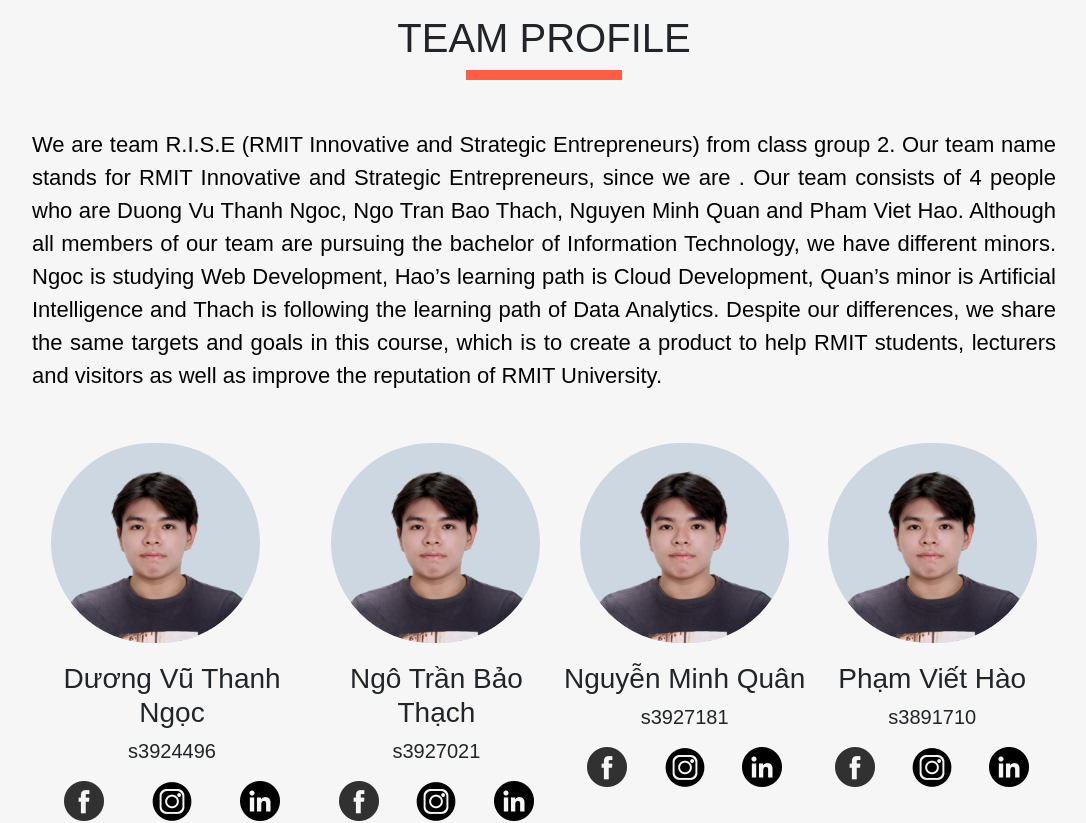
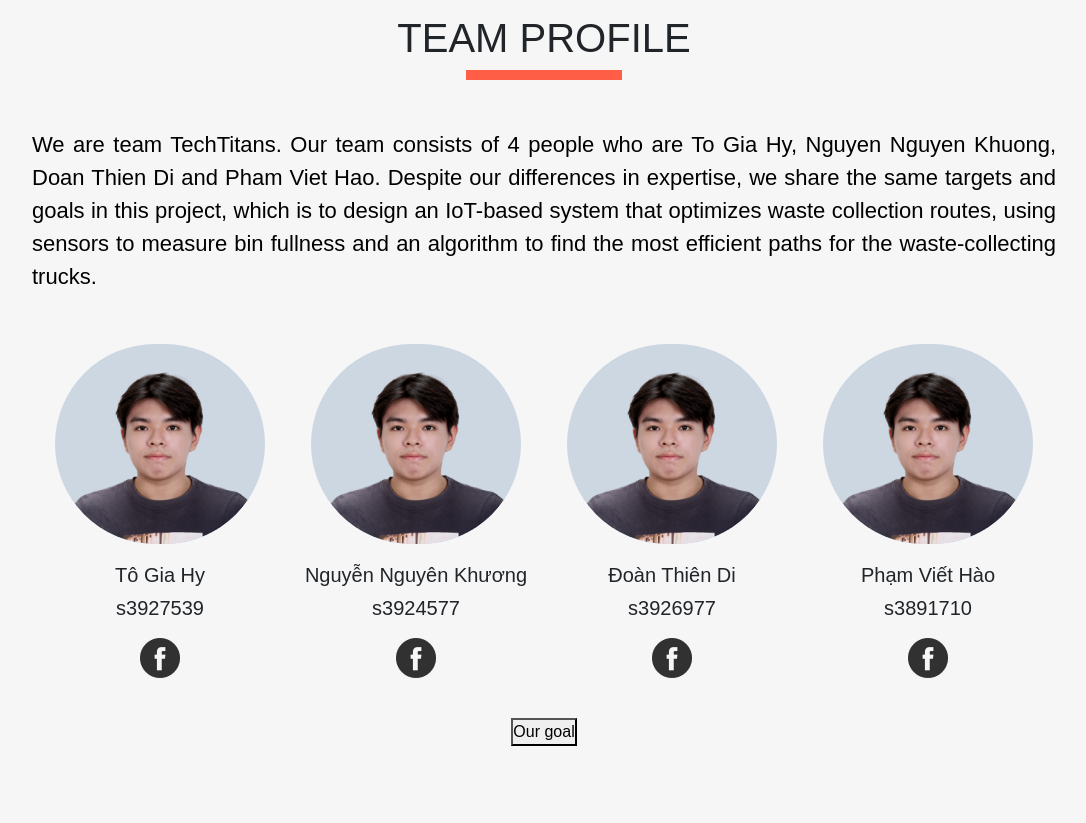
Before and after one commit to nguyennguyenkhuong1212/capstoneproject-wastemanagementIoT, a React (Create React App) app in the folder frontend/: page / in a window 1280 px wide. Shown: the part 940-1763 px from the top of the page, without its empty margins (96-1182 px from the left). Built offline with nearby package versions, Linux system fonts and the light colour scheme.

Commit message:
update team info

```diff
--- a/frontend/src/Route/TeamInfo.jsx
+++ b/frontend/src/Route/TeamInfo.jsx
@@ -1,133 +1,194 @@
-import {React, useState, useEffect} from 'react'
-import { Modal } from 'react-bootstrap';
-import './teaminfo.css'
-import Hao from '../Assets/Hao.png';
-import Aos from 'aos';
-import Facebook from '../Assets/facebook.png';
-import Instagram from '../Assets/instagram.png';
-import Linkedin from '../Assets/linkedin.png';
+import { React, useState, useEffect } from "react";
+import { Modal } from "react-bootstrap";
+import "./teaminfo.css";
+import Hao from "../Assets/Hao.png";
+import Aos from "aos";
+import Facebook from "../Assets/facebook.png";
+import Instagram from "../Assets/instagram.png";
+import Linkedin from "../Assets/linkedin.png";
 
 function Teaminfo() {
   const [show, setShow] = useState(false);
   const handleClose = () => setShow(false);
   const handleShow = () => setShow(true);
 
-  useEffect(()=>{
-    Aos.init({duration:1000})
-  },[])
+  useEffect(() => {
+    Aos.init({ duration: 1000 });
+  }, []);
 
   return (
-    <div id='TEAMPROFILE' className='section__padding'>
-        <div className='rise__teaminfo_section'>
-          <div className='rise__teaminfo_header'>
+    <div id="TEAMPROFILE" className="section__padding">
+      <div className="rise__teaminfo_section">
+        <div className="rise__teaminfo_header">
           <h1>TEAM PROFILE</h1>
-            <hr/>
+          <hr />
         </div>
       </div>
 
-        <div className='rise__teaminfo_paragraph'>
-          <p>We are team R.I.S.E (RMIT Innovative and Strategic Entrepreneurs) from class group 2. Our team name stands for RMIT Innovative and Strategic Entrepreneurs, since we are . Our team consists of 4 people who are Duong Vu Thanh Ngoc, Ngo Tran Bao Thach, Nguyen Minh Quan and Pham Viet Hao. Although all members of our team are pursuing the bachelor of Information Technology, we have different minors. Ngoc is studying Web Development, Hao’s learning path is Cloud Development, Quan’s minor is Artificial Intelligence and Thach is following the learning path of Data Analytics. Despite our differences, we share the same targets and goals in this course, which is to create a product to help RMIT students, lecturers and visitors as well as improve the reputation of RMIT University.</p>
+      <div className="rise__teaminfo_paragraph">
+        <p>
+          We are team TechTitans. Our team consists of 4 people who are To Gia
+          Hy, Nguyen Nguyen Khuong, Doan Thien Di and Pham Viet Hao. Despite our
+          differences in expertise, we share the same targets and goals in this
+          project, which is to design an IoT-based system that optimizes waste
+          collection routes, using sensors to measure bin fullness and an
+          algorithm to find the most efficient paths for the waste-collecting
+          trucks.
+        </p>
       </div>
 
-        <div className='rise__teaminfo_member_section' data-aos="fade-right">
-          <div className='rise__teaminfo_member'>
-            <div className='profile_picture'>
+      <div className="rise__teaminfo_member_section" data-aos="fade-right">
+        <div className="rise__teaminfo_member">
+          <div className="profile_picture">
             <img src={Hao} />
           </div>
-            <div className='profile_name'>
-              <h3>Dương Vũ Thanh Ngọc</h3>
+          <div className="profile_name">
+            <h5>Tô Gia Hy</h5>
           </div>
-            <div className='profile_sid'>
-              <p>s3924496</p>
+          <div className="profile_sid">
+            <p>s3927539</p>
           </div>
-            <div className='social_media'>
-              <a href=""  target="_blank"><img src={Facebook}/></a>
-              <a href="" target="_blank"><img src={Instagram}/></a>
-              <a href="" target="_blank"><img src={Linkedin}/></a>
+          <div className="social_media">
+            <a href="" target="_blank">
+              <img src={Facebook} />
+            </a>
           </div>
         </div>
 
-          <div className='rise__teaminfo_member'>
-            <div className='profile_picture'>
+        <div className="rise__teaminfo_member">
+          <div className="profile_picture">
             <img src={Hao} />
           </div>
-            <div className='profile_name'>
-              <h3>Ngô Trần Bảo Thạch</h3>
+          <div className="profile_name">
+            <h5>Nguyễn Nguyên Khương</h5>
           </div>
-            <div className='profile_sid'>
-              <p>s3927021</p>
+          <div className="profile_sid">
+            <p>s3924577</p>
           </div>
-            <div className='social_media'>
-              <a href=""  target="_blank"><img src={Facebook}/></a>
-              <a href="" target="_blank"><img src={Instagram}/></a>
-              <a href="" target="_blank"><img src={Linkedin}/></a>
+          <div className="social_media">
+            <a href="" target="_blank">
+              <img src={Facebook} />
+            </a>
           </div>
         </div>
 
-          <div className='rise__teaminfo_member'>
-            <div className='profile_picture'>
+        <div className="rise__teaminfo_member">
+          <div className="profile_picture">
             <img src={Hao} />
           </div>
-            <div className='profile_name'>
-              <h3>Nguyễn Minh Quân</h3>
+          <div className="profile_name">
+            <h5>Đoàn Thiên Di</h5>
           </div>
-            <div className='profile_sid'>
-              <p>s3927181</p>
+          <div className="profile_sid">
+            <p>s3926977</p>
           </div>
-            <div className='social_media'>
-              <a href=""  target="_blank"><img src={Facebook}/></a>
-              <a href="" target="_blank"><img src={Instagram}/></a>
-              <a href="" target="_blank"><img src={Linkedin}/></a>
+          <div className="social_media">
+            <a href="" target="_blank">
+              <img src={Facebook} />
+            </a>
           </div>
         </div>
 
-          <div className='rise__teaminfo_member'>
-            <div className='profile_picture'>
+        <div className="rise__teaminfo_member">
+          <div className="profile_picture">
             <img src={Hao} />
           </div>
-            <div className='profile_name'>
-              <h3>Phạm Viết Hào</h3>
+          <div className="profile_name">
+            <h5>Phạm Viết Hào</h5>
           </div>
-            <div className='profile_sid'>
+          <div className="profile_sid">
             <p>s3891710</p>
           </div>
-            <div className='social_media'>
-              <a href="https://www.facebook.com/profile.php?id=100004533015898"  target="_blank"><img src={Facebook}/></a>
-              <a href="https://www.instagram.com/haoizasorcerer/" target="_blank"><img src={Instagram}/></a>
-              <a href="https://www.linkedin.com/in/pham-viet-hao-3087ba277/" target="_blank"><img src={Linkedin}/></a>
+          <div className="social_media">
+            <a
+              href="https://www.facebook.com/profile.php?id=100004533015898"
+              target="_blank"
+            >
+              <img src={Facebook} />
+            </a>
           </div>
         </div>
       </div>
-        <div className='rise__teaminfo_btn'>
-          <button type="button" id='seebtn' onClick={handleShow}>Our goal</button>
-          <Modal className='modalBackground' show={show} onHide={handleClose}>
-                  <div className='modalContainer'>
-                  <div className='modal__btn_section '>
-                    <button id='modal_btn_close' onClick={handleClose}><span>X</span></button>
+      <div className="rise__teaminfo_btn">
+        <button type="button" id="seebtn" onClick={handleShow}>
+          Our goal
+        </button>
+        <Modal className="modalBackground" show={show} onHide={handleClose}>
+          <div className="modalContainer">
+            <div className="modal__btn_section ">
+              <button id="modal_btn_close" onClick={handleClose}>
+                <span>X</span>
+              </button>
             </div>
             <Modal.Header>
-                    <Modal.Title className='title'>OUR GOAL</Modal.Title>
+              <Modal.Title className="title">OUR GOAL</Modal.Title>
             </Modal.Header>
-                  <Modal.Body className='modal_body'>
-                    <h3>Team name</h3>
+            <Modal.Body className="modal_body">
+              <h5>Team name</h5>
               <p>R.I.S.E (RMIT Innovative and Strategic Entrepreneurs)</p>
-                    <h3>Team introduction</h3>
-                    <p>We are team R.I.S.E from class group 2. Our team name stands for RMIT Innovative and Strategic Entrepreneurs, since we are . Our team consists of 4 people who are Duong Vu Thanh Ngoc, Ngo Tran Bao Thach, Nguyen Minh Quan and Pham Viet Hao. Although all members of our team are pursuing the bachelor of Information Technology, we have different minors. Ngoc is studying Web Development, Hao’s learning path is Cloud Development, Quan’s minor is Artificial Intelligence and Thach is following the learning path of Data Analytics. Despite our differences, we share the same targets and goals in this course, which is to create a product to help RMIT students, lecturers and visitors as well as improve the reputation of RMIT University.</p>
-                    <h3>Team Goal</h3>
+              <h5>Team introduction</h5>
+              <p>
+                We are team TechTitans. Our team consists of 4 people who are To
+                Gia Hy, Nguyen Nguyen Khuong, Doan Thien Di and Pham Viet Hao.
+                Despite our differences in expertise, we share the same targets
+                and goals in this project, which is to design an IoT-based
+                system that optimizes waste collection routes, using sensors to
+                measure bin fullness and an algorithm to find the most efficient
+                paths for the waste-collecting trucks.
+              </p>
+              <h5>Team Goal</h5>
               <ul>
-                      <li>Firstly, since RMIT University has an enormous campus in Saigon South with many buildings together with the naming convention and the layout of the rooms are slightly confusing, there are a lot of people getting lost and they spend a lot of time navigating around the campus. Thanks to our research and survey, we found out besides from new students and visitors, the majority is actually current students. Therefore, our goal is to create a web application that mainly focuses on introducing RMIT University and Saigon South campus exclusively. Furthermore, it will contain more specific information about the layout of campus and the rooms in each building, which can help users find rooms easier.</li>
-                      <li>Secondly, we have discovered that there are equivalent questions about finding a specific location, navigating, and other general questions that expect the same answers. However, RMIT Student Connect, a department that can answer these questions, only works in office hours and students or visitors cannot have their answers anytime they want. Hence, in our web application, there is a chatbot available all time to answer these general questions.</li>
-                      <li>Finally, since there have not been any means of entertainment focusing on Saigon South Campus, our team has created a game for many reasons. The first reason is that the users can freely discover the campus which is the game map at any time they want instead of joining in virtual tours or campus tours. Secondly, to enhance their experience and stimulate their sense of victory, they can fight against monsters in our game while discovering and if they win the final boss, they can receive a certificate with a similar appearance to the Bachelor’s degree graduation certificate. Finally, our game can attract more students to RMIT University, especially students who want to join the Game Design program.</li>
+                <li>
+                  Firstly, since RMIT University has an enormous campus in
+                  Saigon South with many buildings together with the naming
+                  convention and the layout of the rooms are slightly confusing,
+                  there are a lot of people getting lost and they spend a lot of
+                  time navigating around the campus. Thanks to our research and
+                  survey, we found out besides from new students and visitors,
+                  the majority is actually current students. Therefore, our goal
+                  is to create a web application that mainly focuses on
+                  introducing RMIT University and Saigon South campus
+                  exclusively. Furthermore, it will contain more specific
+                  information about the layout of campus and the rooms in each
+                  building, which can help users find rooms easier.
+                </li>
+                <li>
+                  Secondly, we have discovered that there are equivalent
+                  questions about finding a specific location, navigating, and
+                  other general questions that expect the same answers. However,
+                  RMIT Student Connect, a department that can answer these
+                  questions, only works in office hours and students or visitors
+                  cannot have their answers anytime they want. Hence, in our web
+                  application, there is a chatbot available all time to answer
+                  these general questions.
+                </li>
+                <li>
+                  Finally, since there have not been any means of entertainment
+                  focusing on Saigon South Campus, our team has created a game
+                  for many reasons. The first reason is that the users can
+                  freely discover the campus which is the game map at any time
+                  they want instead of joining in virtual tours or campus tours.
+                  Secondly, to enhance their experience and stimulate their
+                  sense of victory, they can fight against monsters in our game
+                  while discovering and if they win the final boss, they can
+                  receive a certificate with a similar appearance to the
+                  Bachelor’s degree graduation certificate. Finally, our game
+                  can attract more students to RMIT University, especially
+                  students who want to join the Game Design program.
+                </li>
               </ul>
             </Modal.Body>
-                  <Modal.Footer className='modal_footer'>
-                    <button id='seebtn' onClick={handleClose}> Close </button>
+            <Modal.Footer className="modal_footer">
+              <button id="seebtn" onClick={handleClose}>
+                {" "}
+                Close{" "}
+              </button>
             </Modal.Footer>
           </div>
         </Modal>
       </div>
     </div>
-  )
+  );
 }
 
-export default Teaminfo
+export default Teaminfo;
--- a/frontend/src/Route/teaminfo.css
+++ b/frontend/src/Route/teaminfo.css
@@ -61,9 +61,10 @@
     text-align: center;
 }
 
-.profile_name h3{
+.profile_name h5{
     text-align: center;
     width:100%
+
 }
 
 .social_media{
```
Lines whose indentation alone changed are shown as unchanged.
